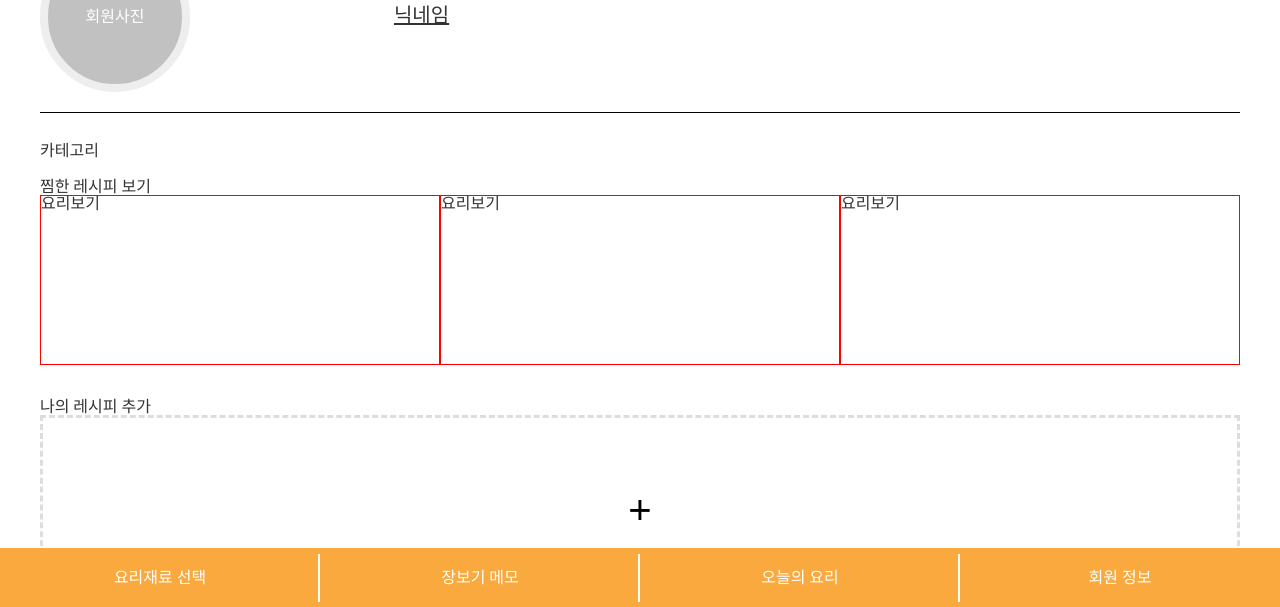
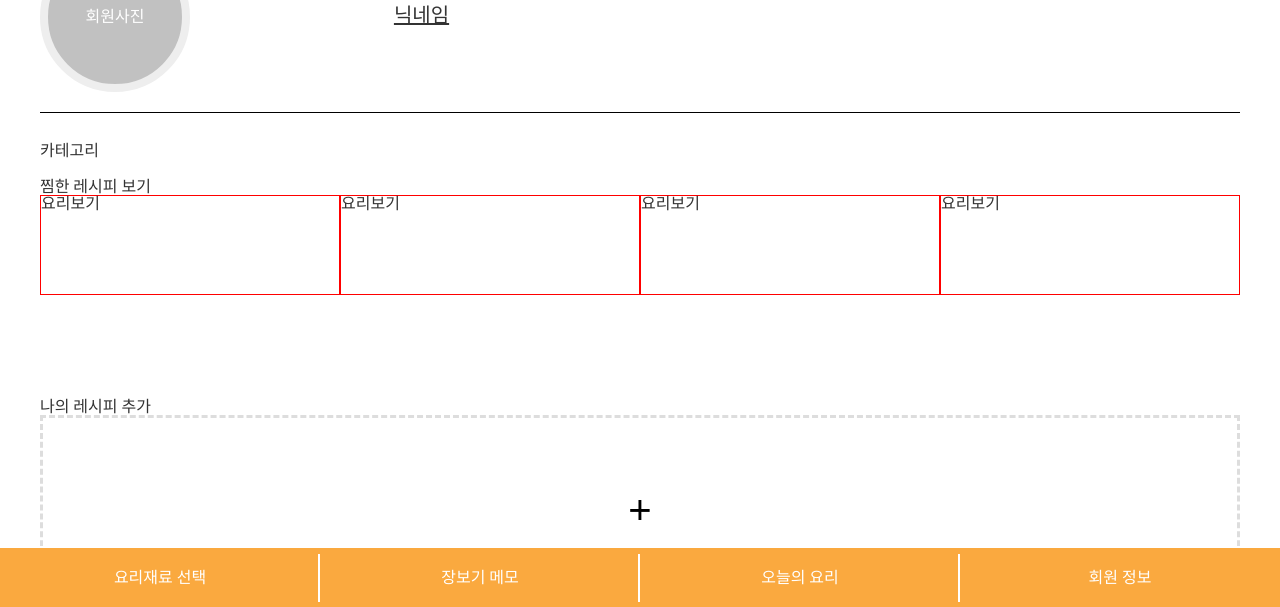
Before and after one commit to park-moen/EMO-v2, a web app: file public/myinfo.html in a window 1280 px wide. Shown: the part 194-801 px from the top of the page. Run offline with its HTML, style and script files only (its server is not run), Linux system fonts and the light colour scheme.

Commit message:
수정 5

```diff
--- a/public/css/myinfo.css
+++ b/public/css/myinfo.css
@@ -57,8 +57,8 @@ text-decoration: underline;
   border:1px solid red;
   float: left;
   box-sizing: border-box;
-  width:calc(100% / 3);
-  height:170px;
+  width:calc(100% / 4);
+  height:100px;
 }
 
 .my-info-category li h5{
--- a/public/myinfo.html
+++ b/public/myinfo.html
@@ -34,6 +34,7 @@
                 <li><div>요리보기</div></li>
                 <li><div>요리보기</div></li>
                 <li><div>요리보기</div></li>
+                <li><div>요리보기</div></li>
               </ul>
             </section>
           </li>
```
